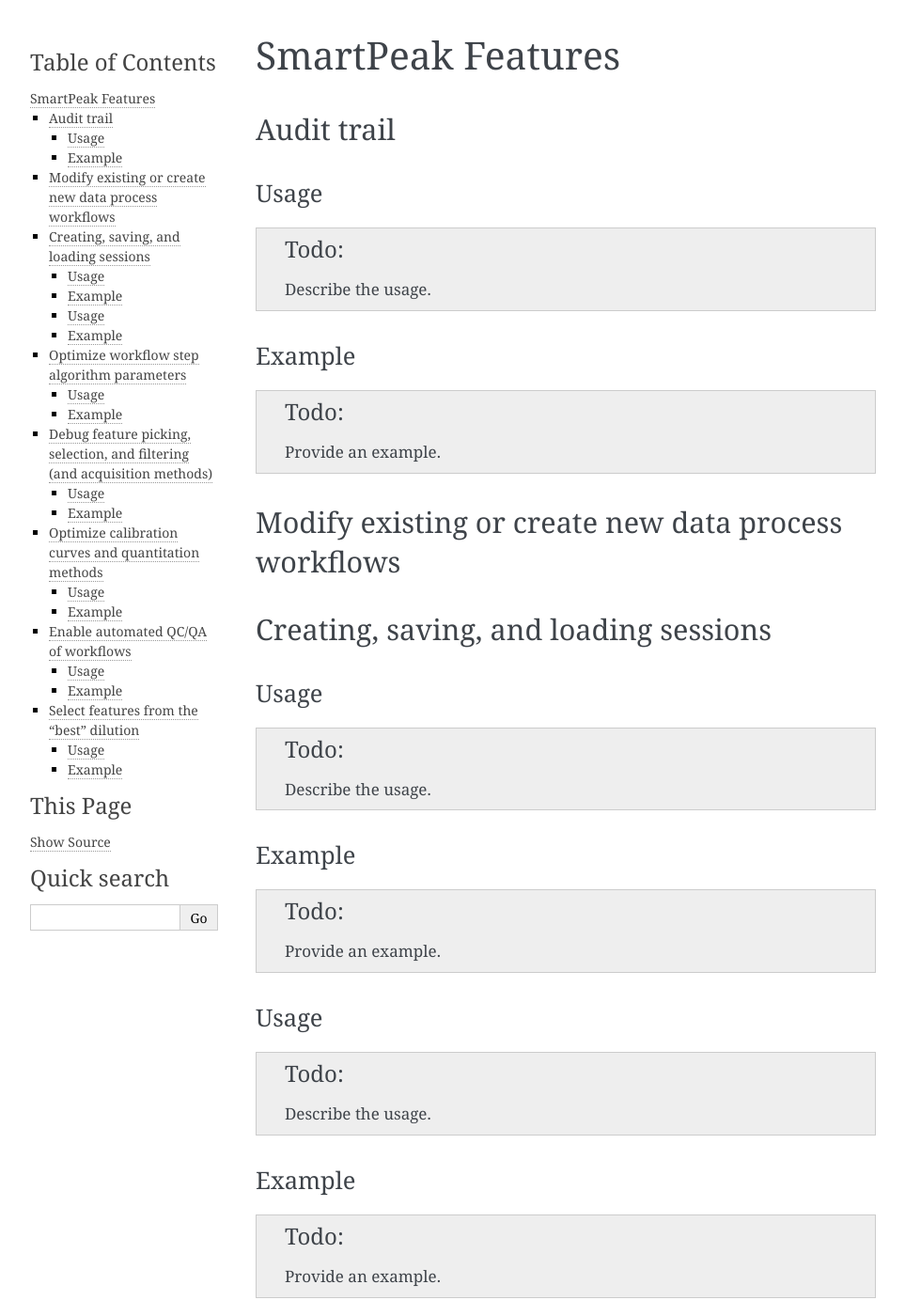
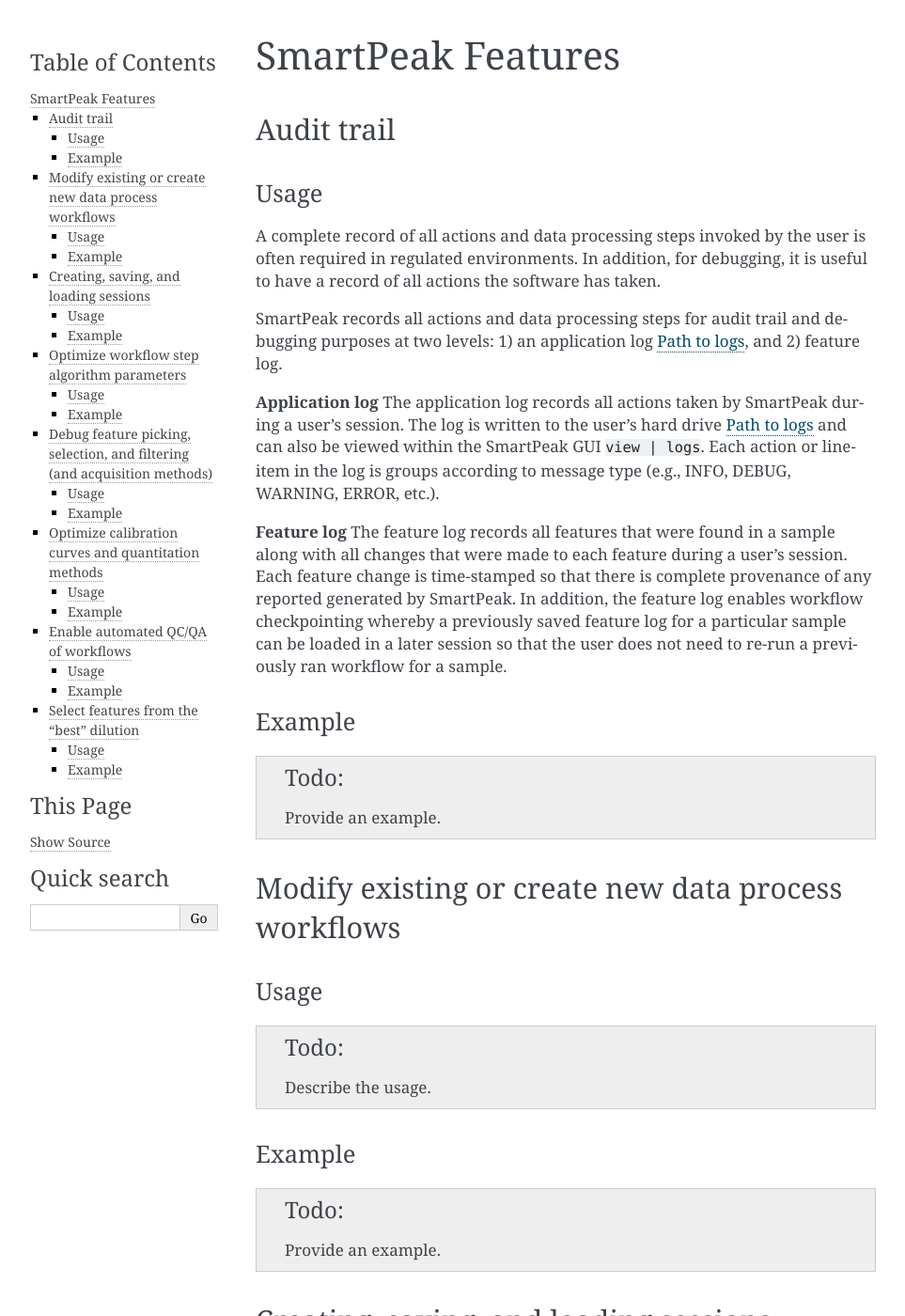
Before and after one commit to AutoFlowResearch/SmartPeak, a Sphinx documentation site: the page built from docs/start/features.rst, in a window 1280 px wide and 1400 px high. Shown: the whole window at 94% size, without its empty margins (148-1111 px from the left). Built offline with Sphinx 7.4.7, drawn with Linux system fonts in a browser that asks for light colours; pages that are not in the unit, such as notebooks, are missing from menus; some of the changed text lies outside the part shown.

Commit message:
fix/feat: updated audit trail in features; fixed a couple of bugs found when building the docs

```diff
--- a/docs/index.rst
+++ b/docs/index.rst
@@ -11,7 +11,7 @@
    start/start
    start/features
    changelog
-   faq
+   start/faq
 
 .. toctree::
    :caption: Step-by-step guides
--- a/docs/faq.rst
+++ b/docs/start/faq.rst
@@ -364,6 +364,9 @@
 
 The integrity checks allow the user to check that the input files are consistent prior to executing a workflow.
 
+Integrity checks
+~~~~~~~~~~~~~~~~
+
 .. list-table::
     :widths: 25 75
     :header-rows: 1
--- a/docs/start/features.rst
+++ b/docs/start/features.rst
@@ -2,6 +2,28 @@
 =============================================================================
 
 Audit trail
+-----------------------------------------------------------------------------
+
+Usage
+~~~~~
+
+A complete record of all actions and data processing steps invoked by the user is often required in regulated environments.  In addition, for debugging, it is useful to have a record of all actions the software has taken.
+
+SmartPeak records all actions and data processing steps for audit trail and debugging purposes at two levels: 1) an application log :ref:`logs`, and 2) feature log.
+
+**Application log**
+The application log records all actions taken by SmartPeak during a user's session.  The log is written to the user's hard drive :ref:`logs` and can also be viewed within the SmartPeak GUI ``view | logs``.  Each action or line-item in the log is groups according to message type (e.g., INFO, DEBUG, WARNING, ERROR, etc.).
+
+**Feature log**
+The feature log records all features that were found in a sample along with all changes that were made to each feature during a user's session.  Each feature change is time-stamped so that there is complete provenance of any reported generated by SmartPeak.  In addition, the feature log enables workflow checkpointing whereby a previously saved feature log for a particular sample can be loaded in a later session so that the user does not need to re-run a previously ran workflow for a sample.
+
+Example
+~~~~~~~
+
+.. todo::
+    Provide an example.
+
+Modify existing or create new data process workflows
 -----------------------------------------------------------------------------
 
 Usage
@@ -16,23 +38,9 @@
 .. todo::
     Provide an example.
 
-Modify existing or create new data process workflows
------------------------------------------------------------------------------
-
 Creating, saving, and loading sessions
 -----------------------------------------------------------------------------
 
-Usage
-~~~~~
-
-.. todo::
-    Describe the usage.
-
-Example
-~~~~~~~
-
-.. todo::
-    Provide an example.
 
 Usage
 ~~~~~
@@ -133,7 +141,7 @@
   * - arg-L.arg-L_1.Light
     - 1
 
-During the ``MERGE_INJECTIONS`` all components from the features that are listed the file and to which the injection dilution does not correspond to the value set in the select_preferred_dilutions_file will be removed. The ``MERGE_INJECTIONS`` will be then applied as usual.
+During the ``MERGE_INJECTIONS`` all components from the features that are listed in the file and to which the injection dilution does not correspond to the value set in the select_preferred_dilutions_file will be removed. The ``MERGE_INJECTIONS`` will be then applied as usual.
 
 Example
 ~~~~~~~
```
